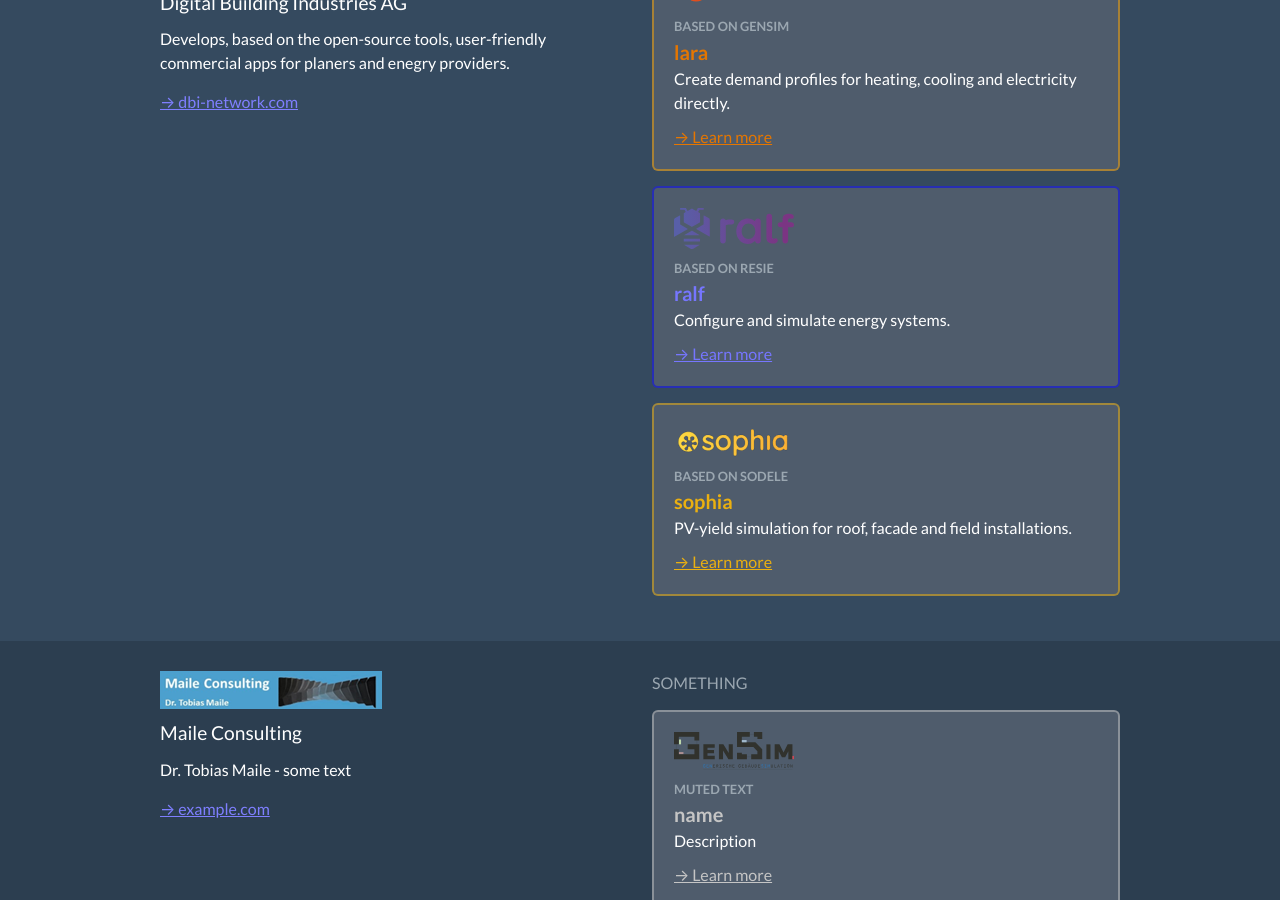
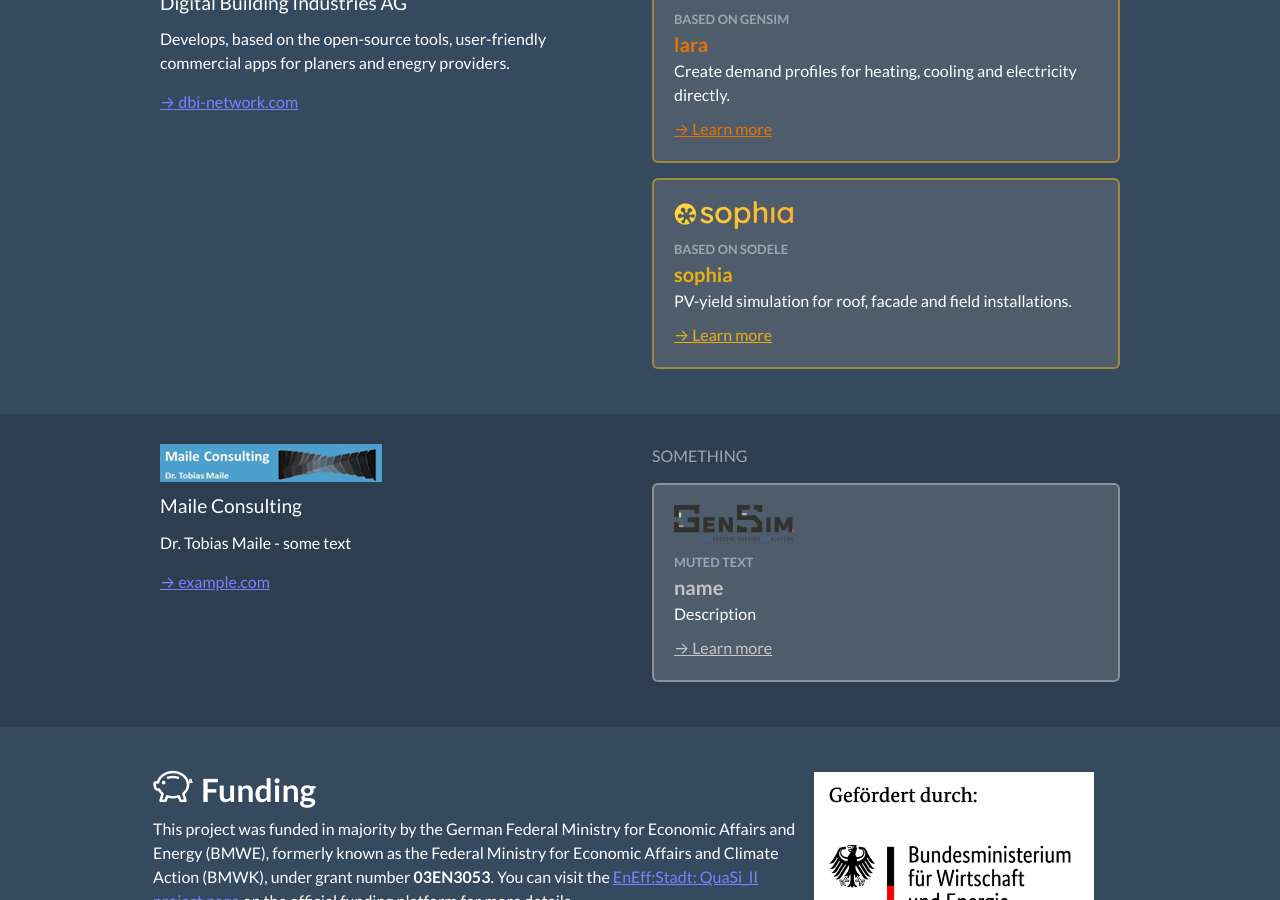
Before and after one commit to QuaSi-Software/Website, a Jekyll site: the page built from index.markdown, in a window 1280 px wide and 900 px high, scrolled down 2116 px. Built offline with Jekyll 4.4.1, drawn with Linux system fonts in a browser that asks for light colours.

Commit message:
Adjust coop banner part for partner DBI.

```diff
--- a/_layouts/default.html
+++ b/_layouts/default.html
@@ -135,17 +135,7 @@
                                 Create demand profiles for heating, cooling and electricity
                                 directly.
                             </div>
-                            <div class="coop-band-card-link text-orange"><a href="#">→ Learn more</a></div>
-                        </div>
-
-                        <div class="card coop-band-tools-card border-blue">
-                            <img class="coop-band-card-logo" src="{{'assets/logos/ralf.svg' | absolute_url}}"/>
-                            <div class="coop-band-card-subtitle text-muted">BASED ON RESIE</div>
-                            <div class="coop-band-card-header text-blue">ralf</div>
-                            <div class="coop-band-card-text">
-                                Configure and simulate energy systems.
-                            </div>
-                            <div class="coop-band-card-link text-blue"><a href="#">→ Learn more</a></div>
+                            <div class="coop-band-card-link text-orange"><a href="https://dbi-network.com/">→ Learn more</a></div>
                         </div>
 
                         <div class="card coop-band-tools-card border-gold">
@@ -155,7 +145,7 @@
                             <div class="coop-band-card-text">
                                 PV-yield simulation for roof, facade and field installations.
                             </div>
-                            <div class="coop-band-card-link text-gold"><a href="#">→ Learn more</a></div>
+                            <div class="coop-band-card-link text-gold"><a href="https://dbi-network.com/">→ Learn more</a></div>
                         </div>
                     </div>
                 </div>
```
Also changed, not shown: assets/logos/lara.svg, assets/logos/sophia.svg.
